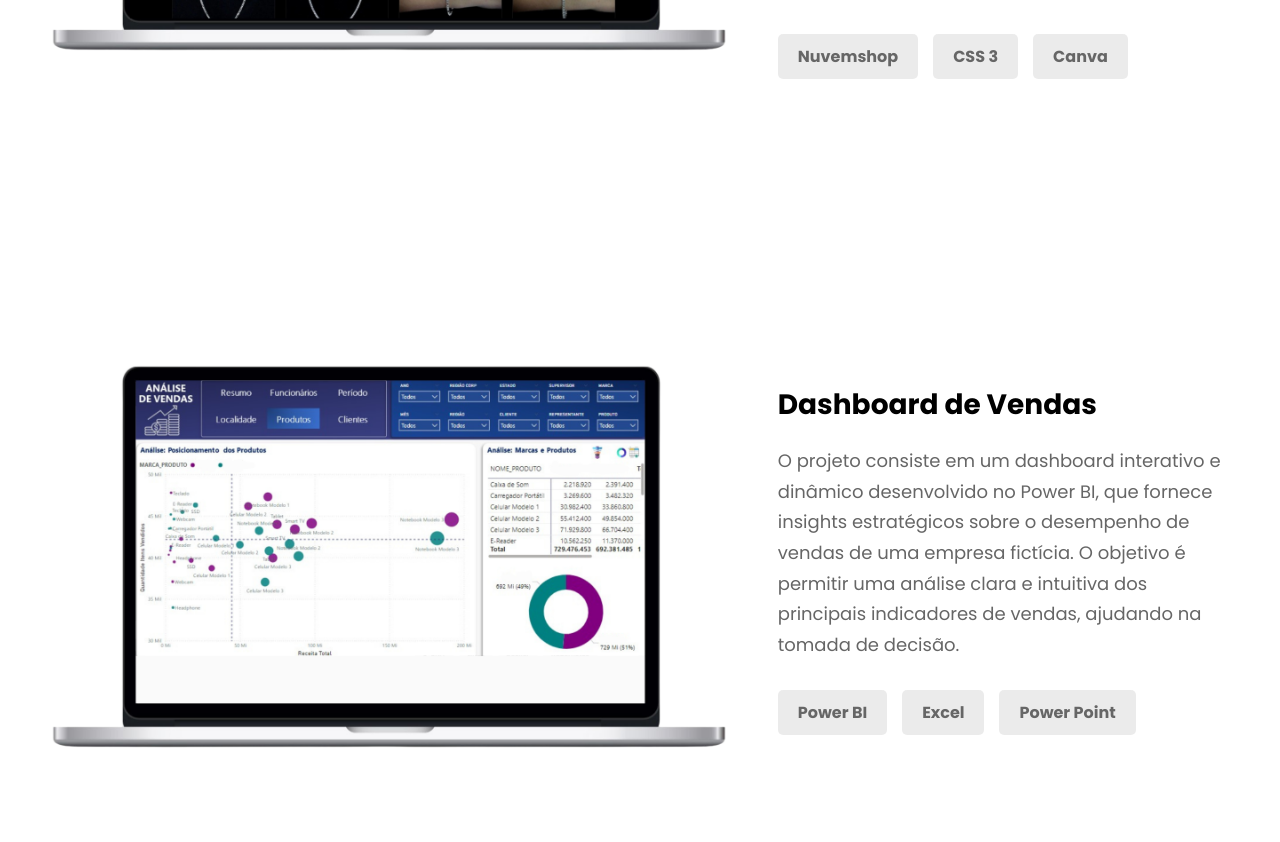
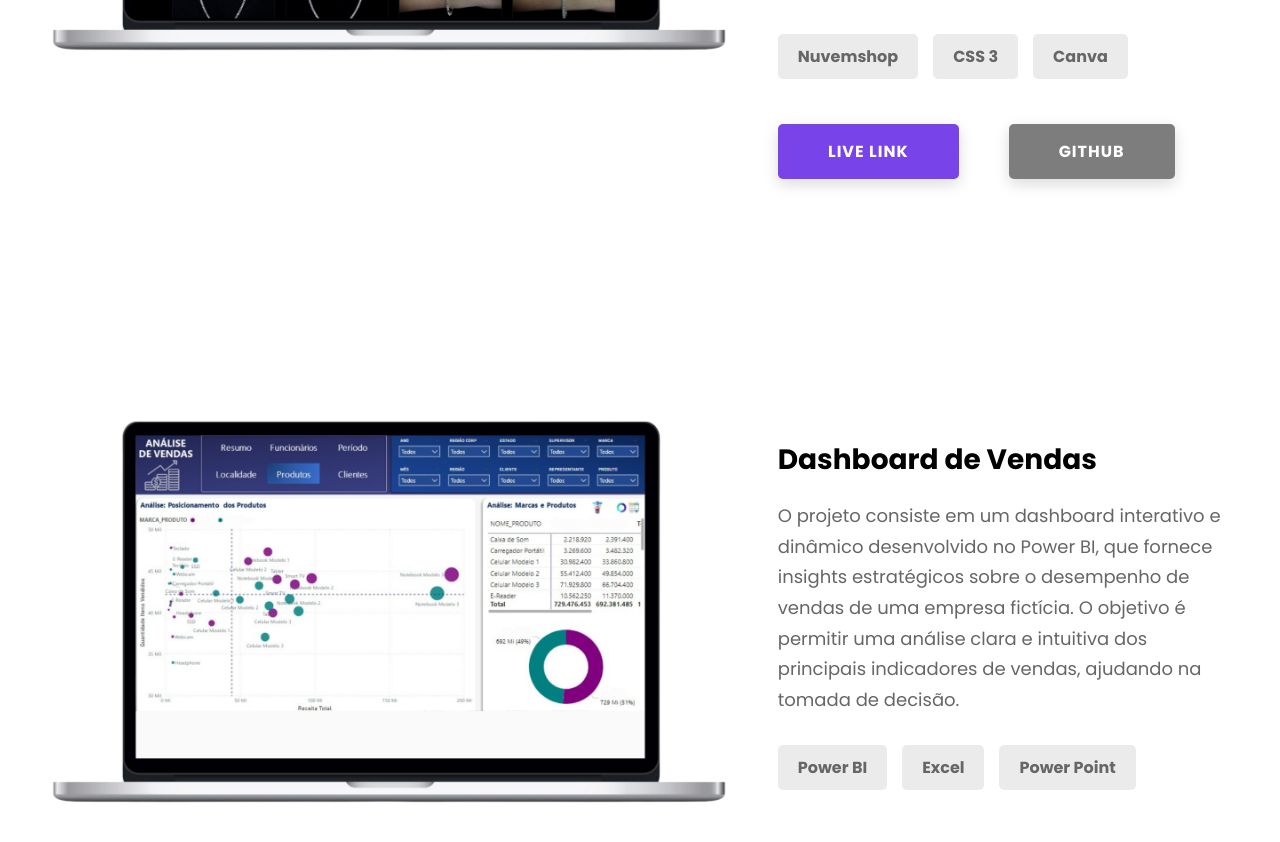
Before and after one commit to Davi-J-Manoel/Portfolio, a React (Vite) app: page / in a window 1280 px wide. Shown: the part 2440-3282 px from the top of the page. Built offline with nearby package versions, Linux system fonts and the light colour scheme.

Commit message:
Update Projects.jsx

```diff
--- a/src/Pages/Projects/Projects.jsx
+++ b/src/Pages/Projects/Projects.jsx
@@ -42,6 +42,20 @@ export default function Projects() {
               <div className={styles.buttons} data-aos="flip-up"
         data-aos-easing="ease"
         data-aos-duration="1000">
+                                <a
+                  className={styles.projectsButton}
+                  href="https://www.sitedomaloka.com.br/"
+                  target="_blank"
+                >
+                  Live Link
+                </a>
+                <a
+                  className={styles.gitHubButton}
+                  href="https://github.com/Davi-J-Manoel"
+                  target="_blank"
+                >
+                  GitHub
+                </a>
               </div>
             </div>
           </div>
```
